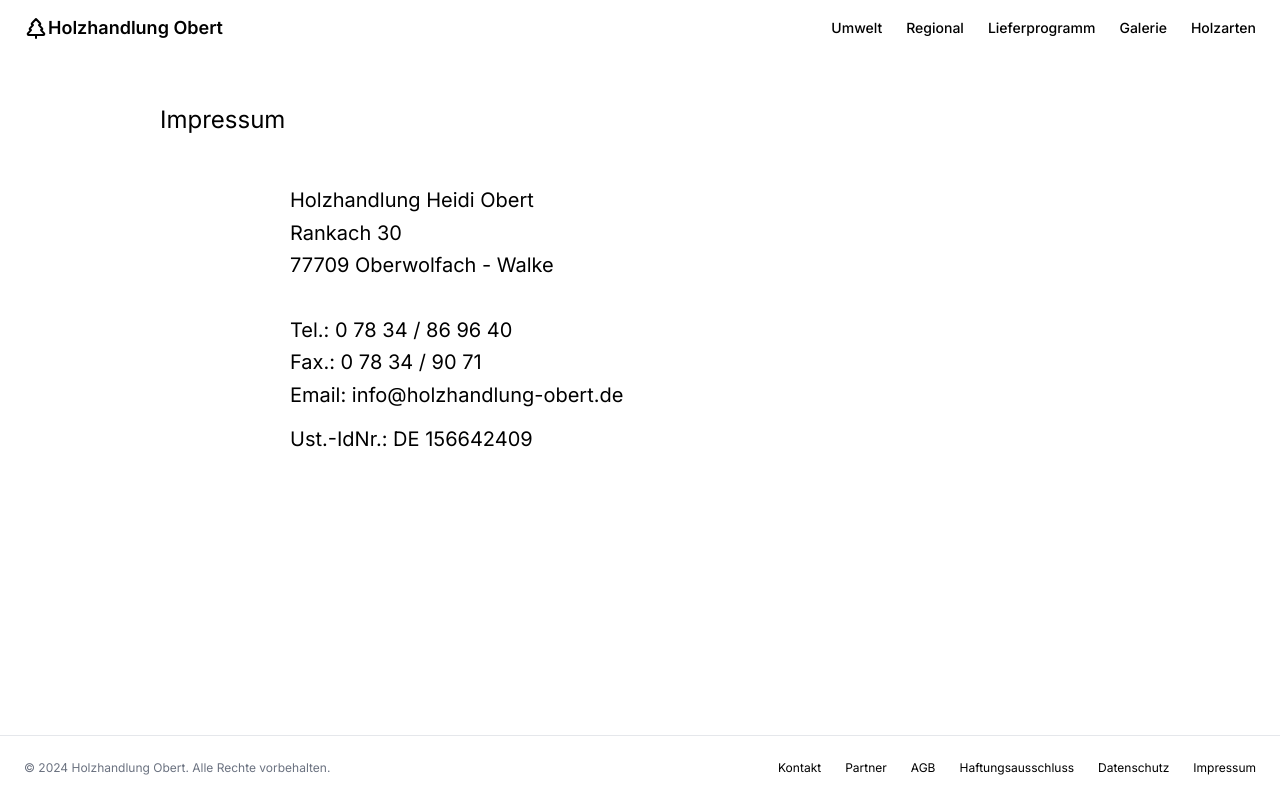
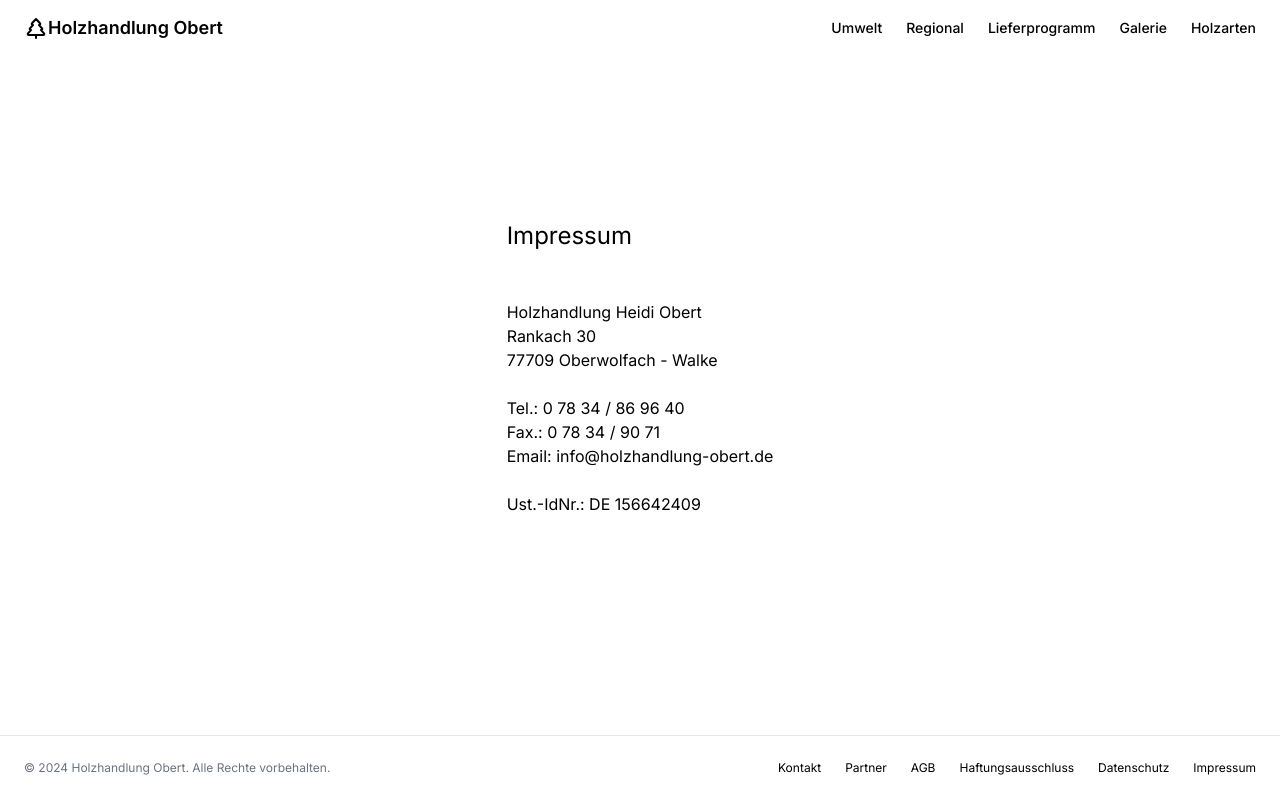
Before and after one commit to IObert/holzhandlung-obert, a Next.js app: page /impressum in a window 1280 px wide. Built offline with nearby package versions, Linux system fonts and the light colour scheme.

Commit message:
fix layout

```diff
--- a/src/app/agb/page.tsx
+++ b/src/app/agb/page.tsx
@@ -1,11 +1,9 @@
 import NavUpIcon from "@/components/nav-up-icon";
-import { ArrowUpToLineIcon } from "lucide-react";
-import Image from "next/image";
 import Link from "next/link";
 
 export default function AGB() {
   return (
-    <div id="top" className="max-w-6/10 my-20 mx-8 md:mx-40">
+    <div id="top" className="max-w-xs md:max-w-xl mx-auto">
       <h1 className="text-2xl mb-12">Allgemeine Geschäftsbedingungen</h1>
 
       <section id="Allgemeines" className="my-6">
--- a/src/app/datenschutz/page.tsx
+++ b/src/app/datenschutz/page.tsx
@@ -1,11 +1,9 @@
 import NavUpIcon from "@/components/nav-up-icon";
-import { ArrowUpToLineIcon } from "lucide-react";
-import Image from "next/image";
 import Link from "next/link";
 
 export default function Datenschutz() {
   return (
-    <div id="top" className="max-w-6/10 my-20 mx-8 md:mx-40">
+    <div id="top" className="max-w-xs md:max-w-xl mx-auto">
       <h1 className="text-2xl mb-12">Datenschutzerklärung</h1>
 
       <p>
@@ -150,7 +148,7 @@ export default function Datenschutz() {
           <li>Dritter</li>
           <p className="my-2">Dritter ist eine natürliche oder juristische Person, Behörde, Einrichtung oder andere Stelle außer der betroffenen Person, dem Verantwortlichen, dem Auftragsverarbeiter und den Personen, die unter der unmittelbaren Verantwortung des Verantwortlichen oder des Auftragsverarbeiters befugt sind, die personenbezogenen Daten zu verarbeiten.</p>
           <li>Einwilligung</li>
-          <p className="my-2">Einwilligung ist jede von der betroffenen Person freiwillig für den bestimmten Fall in informierter Weise und unmissverständlich abgegebene Willensbekundung in Form einer Erklärung oder einer sonstigen eindeutigen bestätigenden Handlung, mit der die betroffene Person zu verstehen gibt, dass sie mit der Verarbeitung der sie betreffenden personenbezogenen Daten einverstanden ist.></p>
+          <p className="my-2">Einwilligung ist jede von der betroffenen Person freiwillig für den bestimmten Fall in informierter Weise und unmissverständlich abgegebene Willensbekundung in Form einer Erklärung oder einer sonstigen eindeutigen bestätigenden Handlung, mit der die betroffene Person zu verstehen gibt, dass sie mit der Verarbeitung der sie betreffenden personenbezogenen Daten einverstanden ist.</p>
         </ol>
         <NavUpIcon />
       </section>
--- a/src/app/haftungsausschluss/page.tsx
+++ b/src/app/haftungsausschluss/page.tsx
@@ -5,7 +5,7 @@ import Link from "next/link";
 
 export default function Haftungsausschluss() {
   return (
-    <div id="top" className="max-w-6/10 my-20 mx-8 md:mx-40">
+    <div id="top" className="max-w-xs md:max-w-xl mx-auto">
       <h1 className="text-2xl mb-12">Disclaimer - Rechtliche Hinweise</h1>
 
       <section id="Haftungsbeschränkung" className="my-6">
--- a/src/app/impressum/page.tsx
+++ b/src/app/impressum/page.tsx
@@ -1,26 +1,21 @@
-import NavUpIcon from "@/components/nav-up-icon";
-import { ArrowUpToLineIcon } from "lucide-react";
-import Image from "next/image";
-import Link from "next/link";
-
 export default function Impressum() {
   return (
-    <div className="max-w-6/10 my-20 h-full flex flex-col mx-8 md:mx-40">
-      <h1 className="text-2xl mb-12">Impressum</h1>
-      <div className="space-y-3">
-        <p className="mx-auto mb-8 text-left max-w-[700px]  md:text-xl/relaxed lg:text-base/relaxed xl:text-xl/relaxed">
+    <div className="max-w-xs md:max-w-xl mx-auto">
+      <div className="space-y-6">
+        <h1 className="text-2xl mb-12">Impressum</h1>
+        <p className="">
           Holzhandlung Heidi Obert <br />
           Rankach 30 <br />
           77709 Oberwolfach - Walke
         </p>
 
-        <p className="mx-auto text-left max-w-[700px]  md:text-xl/relaxed lg:text-base/relaxed xl:text-xl/relaxed ">
+        <p className="">
           Tel.: 0 78 34 / 86 96 40 <br />
           Fax.: 0 78 34 / 90 71 <br />
           Email: info@holzhandlung-obert.de <br />
         </p>
 
-        <p className="mx-auto my-8 text-left max-w-[700px]  md:text-xl/relaxed lg:text-base/relaxed xl:text-xl/relaxed">
+        <p className="">
           Ust.-IdNr.: DE 156642409
         </p>
       </div>
--- a/src/app/layout.tsx
+++ b/src/app/layout.tsx
@@ -22,7 +22,7 @@ export default function RootLayout({
     <html lang="de">
       <body className={inter.className}>
         <div className="flex flex-col min-h-screen">
-          <header className="px-4 lg:px-6 h-14 flex items-center w-full fixed bg-white z-10">
+          <header className="px-4 top-0 lg:px-6 h-14 flex items-center w-full fixed bg-white z-10">
             <Link className="flex items-center justify-center" href="/">
               <TreePineIcon className="h-6 w-6" />
               <span className="text-lg font-semibold hidden md:block">
@@ -70,7 +70,7 @@ export default function RootLayout({
               </Link>
             </nav>
           </header>
-          <main className="flex-1 mt-2 md:mt-6">{children}</main>
+          <main className="flex items-center flex-1 my-20">{children}</main>
           <footer className="flex flex-col gap-2 sm:flex-row py-6 w-full shrink-0 items-center px-4 md:px-6 border-t">
             <p className="text-xs text-gray-500 dark:text-gray-400">
               © 2024 Holzhandlung Obert. Alle Rechte vorbehalten.
```
